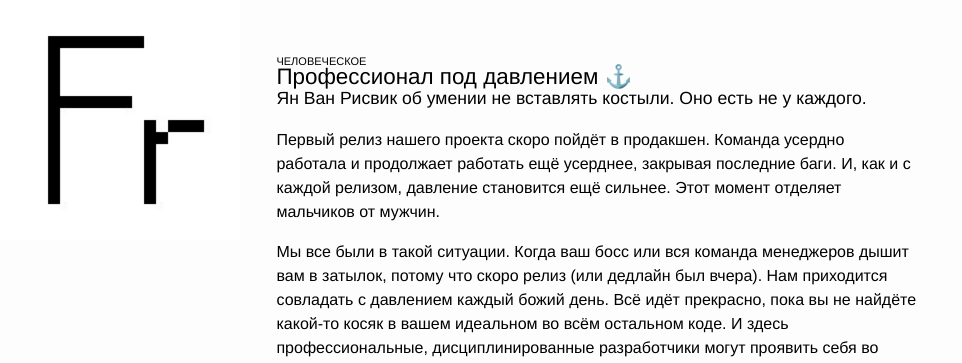
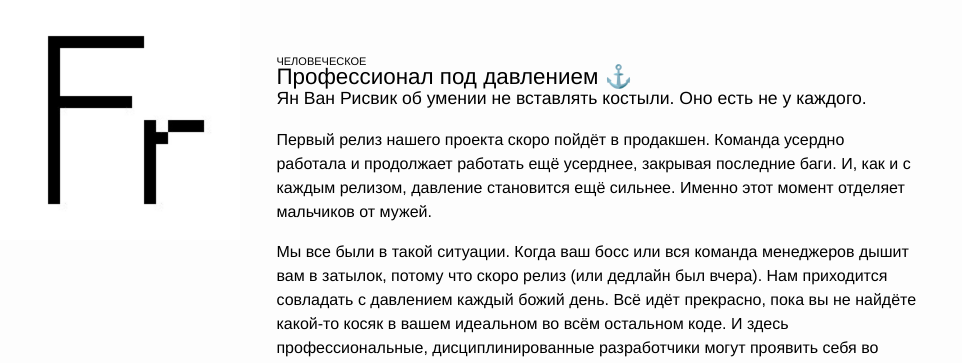
Before and after one commit to smirina/frontiermag.github.io, a Jekyll site: the page built from _posts/2014-06-26-professional-under-pressure.markdown, in a window 1280 px wide. Shown: the top 363 px of the page, without its empty margins (0-962 px from the left). Built offline with Jekyll 4.4.1, drawn with Linux system fonts in a browser that asks for light colours; comment, search, counter and statistics services are not loaded.

Commit message:
Update 2014-06-26-professional-under-pressure.markdown

```diff
--- a/_posts/2014-06-26-professional-under-pressure.markdown
+++ b/_posts/2014-06-26-professional-under-pressure.markdown
@@ -5,7 +5,7 @@ tag: "человеческое"
 short: "Ян Ван Рисвик об умении не вставлять костыли. Оно есть не у каждого."
 ---
 Первый релиз нашего проекта скоро пойдёт в продакшен. Команда усердно работала и продолжает работать ещё усерднее,
-закрывая последние баги. И, как и с каждой релизом, давление становится ещё сильнее. Этот момент отделяет мальчиков от мужчин.
+закрывая последние баги. И, как и с каждым релизом, давление становится ещё сильнее. Именно этот момент отделяет мальчиков от мужей.
 
 Мы все были в такой ситуации. Когда ваш босс или вся команда менеджеров дышит вам в затылок, потому что скоро релиз
 (или дедлайн был вчера). Нам приходится совладать с давлением каждый божий день. Всё идёт прекрасно, пока вы не найдёте
```
